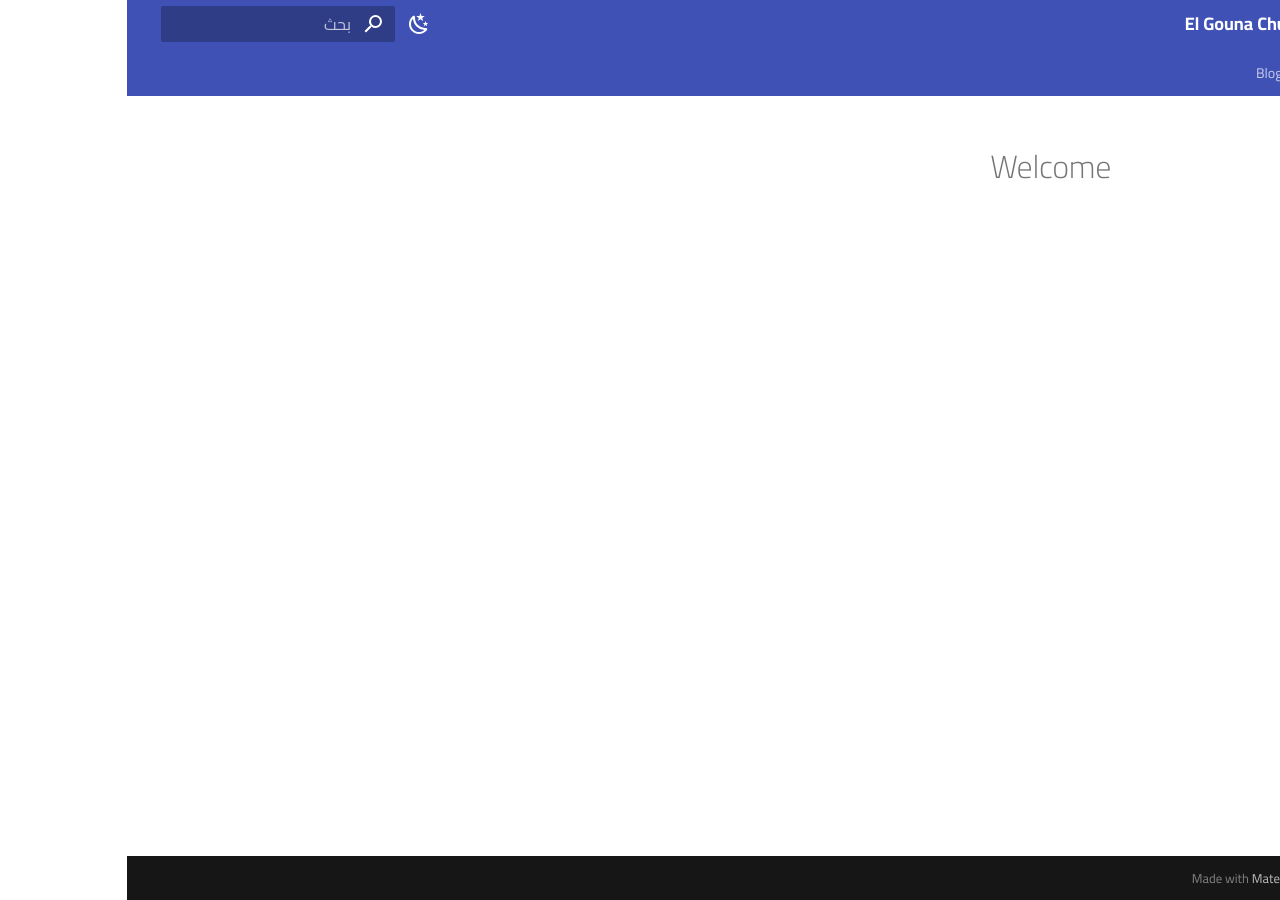
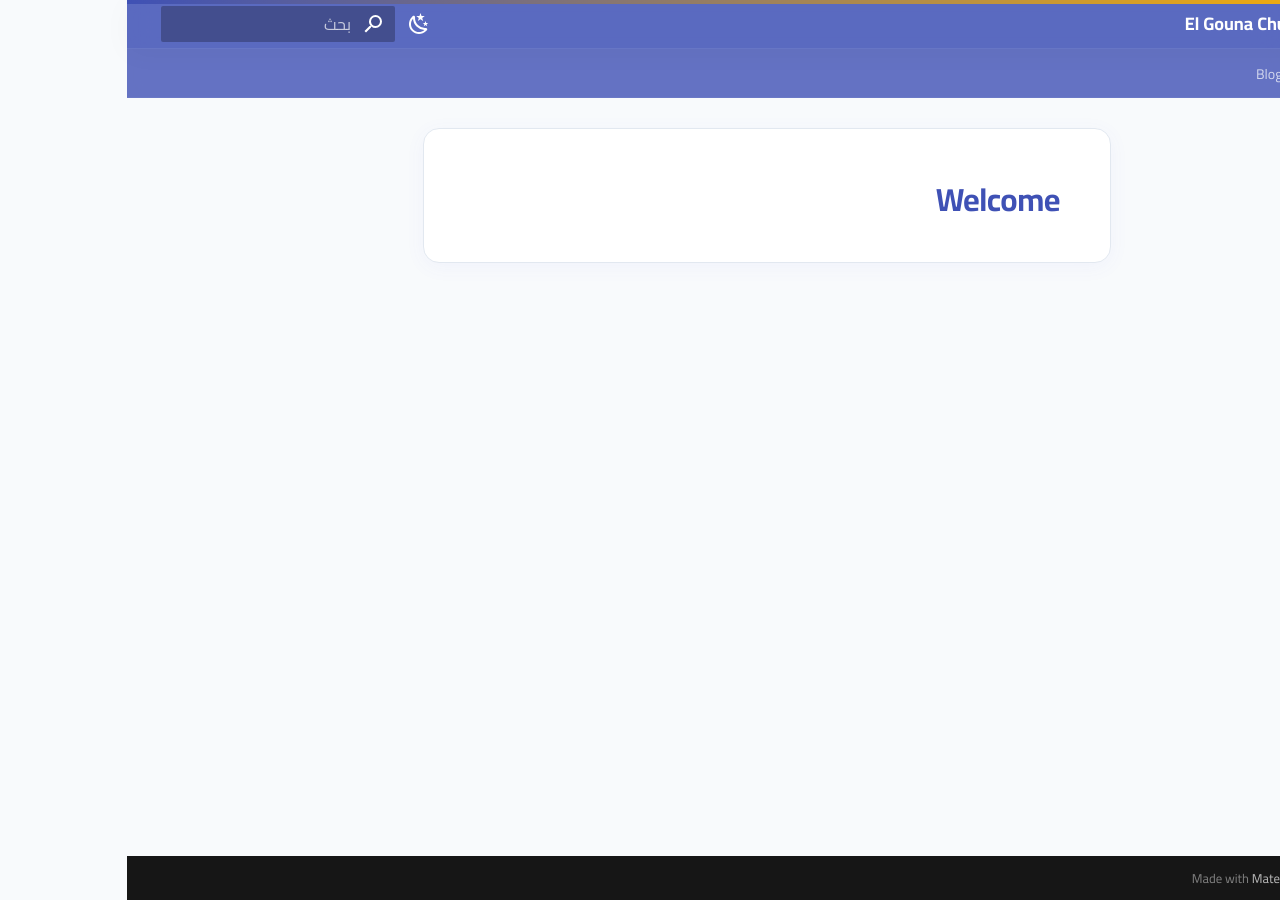
Before and after one commit to Poula-Git/elgounachurch, an MkDocs documentation site: the page built from docs/index.md, in a window 1280 px wide. Built offline with MkDocs 1.6.1 and Material for MkDocs 9.7.7, drawn with Linux system fonts in a browser that asks for light colours.

Commit message:
Introduce modern Glassmorphism, smooth theme transition, and state-of-the-art UI/UX micro-animations

```diff
--- /dev/null
+++ b/docs/stylesheets/extra.css
@@ -0,0 +1,209 @@
+/* ==========================================
+   EL GOUNA CHURCH - PREMIUM DESIGN SYSTEM
+   Modern UI/UX & Glassmorphism Aesthetics
+   ========================================== */
+
+/* Modern Scrollbar */
+::-webkit-scrollbar {
+  width: 8px;
+  height: 8px;
+}
+::-webkit-scrollbar-track {
+  background: transparent;
+}
+::-webkit-scrollbar-thumb {
+  background: var(--md-primary-color--light, #e0e0e0);
+  border-radius: 20px;
+}
+::-webkit-scrollbar-thumb:hover {
+  background: var(--md-accent-color);
+}
+
+/* Base Body smooth transitions for theme switches */
+body,
+.md-header,
+.md-sidebar,
+.md-main,
+.md-footer,
+.md-content {
+  transition: background-color 0.4s cubic-bezier(0.4, 0, 0.2, 1),
+              color 0.4s cubic-bezier(0.4, 0, 0.2, 1),
+              border-color 0.4s cubic-bezier(0.4, 0, 0.2, 1),
+              box-shadow 0.4s cubic-bezier(0.4, 0, 0.2, 1) !important;
+}
+
+/* PREMIUM LIGHT MODE CUSTOMIZATIONS */
+[data-md-color-scheme="default"] {
+  --md-primary-color: #3f51b5; /* Royal Indigo */
+  --md-primary-color--dark: #303f9f;
+  --md-primary-color--light: #c5cae9;
+  --md-accent-color: #ffb300; /* Spiritual Gold Amber */
+  --md-default-bg-color: #f8fafc; /* Elegant slate background */
+  --md-card-bg-color: #ffffff;
+  --md-border-color: #e2e8f0;
+
+  /* Customized premium shadows */
+  --premium-shadow: 0 4px 20px rgba(99, 102, 241, 0.05), 0 1px 3px rgba(0, 0, 0, 0.01);
+  --premium-shadow-hover: 0 10px 30px rgba(99, 102, 241, 0.12), 0 2px 8px rgba(99, 102, 241, 0.06);
+}
+
+/* PREMIUM DARK MODE CUSTOMIZATIONS (Slate) */
+[data-md-color-scheme="slate"] {
+  --md-primary-color: #4f46e5; /* Electric Indigo */
+  --md-primary-color--dark: #3730a3;
+  --md-primary-color--light: #312e81;
+  --md-accent-color: #fbbf24; /* Golden Amber */
+
+  /* Rich GitHub/Vercel-like deep dark slate background */
+  --md-default-bg-color: #0b0f19;
+  --md-default-fg-color: #f1f5f9;
+  --md-card-bg-color: #111827;
+  --md-border-color: #1f2937;
+
+  /* Customized premium shadows */
+  --premium-shadow: 0 4px 20px rgba(0, 0, 0, 0.3), 0 1px 3px rgba(0, 0, 0, 0.2);
+  --premium-shadow-hover: 0 10px 30px rgba(99, 102, 241, 0.25), 0 2px 8px rgba(99, 102, 241, 0.1);
+}
+
+/* ==========================================
+   UI COMPONENTS & EFFECTS
+   ========================================== */
+
+/* Elegant Top Gradient Accent Bar */
+.md-header::before {
+  content: "";
+  position: absolute;
+  top: 0;
+  left: 0;
+  right: 0;
+  height: 4px;
+  background: linear-gradient(90deg, var(--md-primary-color) 0%, var(--md-accent-color) 100%);
+  z-index: 10;
+}
+
+/* Glassmorphism Header */
+.md-header {
+  background-color: rgba(var(--md-primary-color-rgb, 63, 81, 181), 0.85) !important;
+  backdrop-filter: blur(12px);
+  -webkit-backdrop-filter: blur(12px);
+  border-bottom: 1px solid rgba(255, 255, 255, 0.08);
+  box-shadow: 0 4px 30px rgba(0, 0, 0, 0.03) !important;
+}
+
+[data-md-color-scheme="slate"] .md-header {
+  background-color: rgba(17, 24, 39, 0.8) !important;
+  border-bottom: 1px solid rgba(255, 255, 255, 0.05);
+}
+
+/* Navigation Tabs Enhancements */
+.md-tabs {
+  background-color: rgba(var(--md-primary-color-rgb, 63, 81, 181), 0.8) !important;
+  backdrop-filter: blur(10px);
+  border-bottom: 1px solid rgba(255, 255, 255, 0.05);
+}
+
+[data-md-color-scheme="slate"] .md-tabs {
+  background-color: rgba(17, 24, 39, 0.75) !important;
+}
+
+/* Active tab modern underline indicator */
+.md-tabs__link--active {
+  color: var(--md-accent-color) !important;
+  font-weight: 700 !important;
+  border-bottom: 2px solid var(--md-accent-color) !important;
+}
+
+/* Glowing Logo Cross Animation */
+.md-logo img, .md-logo svg {
+  transition: transform 0.6s cubic-bezier(0.34, 1.56, 0.64, 1), filter 0.3s ease;
+}
+.md-logo:hover img, .md-logo:hover svg {
+  transform: rotate(360deg) scale(1.15);
+  filter: drop-shadow(0 0 8px var(--md-accent-color));
+}
+
+/* Beautiful Blog Post Cards & Content Area */
+.md-content__inner {
+  background-color: var(--md-card-bg-color);
+  padding: 2rem 2.5rem !important;
+  border-radius: 16px;
+  border: 1px solid var(--md-border-color);
+  box-shadow: var(--premium-shadow) !important;
+}
+
+/* Smooth hover effects for cards, tags, buttons */
+.md-post,
+.md-post--excerpt,
+.md-tag {
+  transition: all 0.3s cubic-bezier(0.4, 0, 0.2, 1) !important;
+}
+
+.md-post--excerpt:hover {
+  transform: translateY(-4px);
+  box-shadow: var(--premium-shadow-hover) !important;
+  border-color: var(--md-primary-color) !important;
+}
+
+.md-tag:hover {
+  background-color: var(--md-primary-color) !important;
+  color: #ffffff !important;
+  transform: scale(1.05);
+}
+
+/* Glassmorphism Admonitions / Alert Boxes */
+.md-typeset .admonition,
+.md-typeset details {
+  border-radius: 12px !important;
+  border-left-width: 6px !important;
+  box-shadow: 0 4px 15px rgba(0, 0, 0, 0.02) !important;
+  background-color: rgba(var(--md-primary-color-rgb, 63, 81, 181), 0.03) !important;
+  backdrop-filter: blur(5px);
+  border: 1px solid var(--md-border-color);
+  transition: transform 0.2s ease, box-shadow 0.2s ease;
+}
+
+.md-typeset .admonition:hover {
+  transform: translateX(-3px);
+  box-shadow: 0 6px 20px rgba(0, 0, 0, 0.05) !important;
+}
+
+/* Custom Admonition Colors alignment */
+.md-typeset .admonition.quote {
+  border-right: 6px solid var(--md-accent-color) !important; /* For Arabic RTL */
+  border-left-width: 1px !important;
+  background-color: rgba(251, 191, 36, 0.04) !important;
+}
+
+/* Typography & Layout Spacing */
+.md-typeset h1 {
+  font-weight: 800 !important;
+  color: var(--md-primary-color);
+  letter-spacing: -0.5px;
+  line-height: 1.4 !important;
+}
+
+.md-typeset h2 {
+  font-weight: 700 !important;
+  border-bottom: 2px solid var(--md-border-color);
+  padding-bottom: 0.5rem;
+  margin-top: 2rem !important;
+}
+
+.md-typeset p {
+  line-height: 1.8 !important;
+  font-size: 1.05rem !important;
+  color: var(--md-default-fg-color);
+}
+
+/* Back to Top button glowing effect */
+.md-top {
+  background-color: var(--md-primary-color) !important;
+  color: #ffffff !important;
+  box-shadow: 0 4px 15px rgba(99, 102, 241, 0.3) !important;
+  transition: all 0.3s ease !important;
+}
+
+.md-top:hover {
+  background-color: var(--md-accent-color) !important;
+  transform: translateY(-3px) scale(1.05);
+}
--- a/mkdocs.yml
+++ b/mkdocs.yml
@@ -14,6 +14,9 @@ theme:
     - navigation.tabs
     - navigation.top
     - navigation.tracking
+    - navigation.instant
+    - navigation.instant.progress
+    - content.code.copy
     - search.suggest
     - search.highlight
     - search.share
@@ -32,6 +35,9 @@ theme:
         icon: material/weather-sunny
         name: Switch to light mode
 
+extra_css:
+  - stylesheets/extra.css
+
 plugins:
   - search
   - blog:
```
